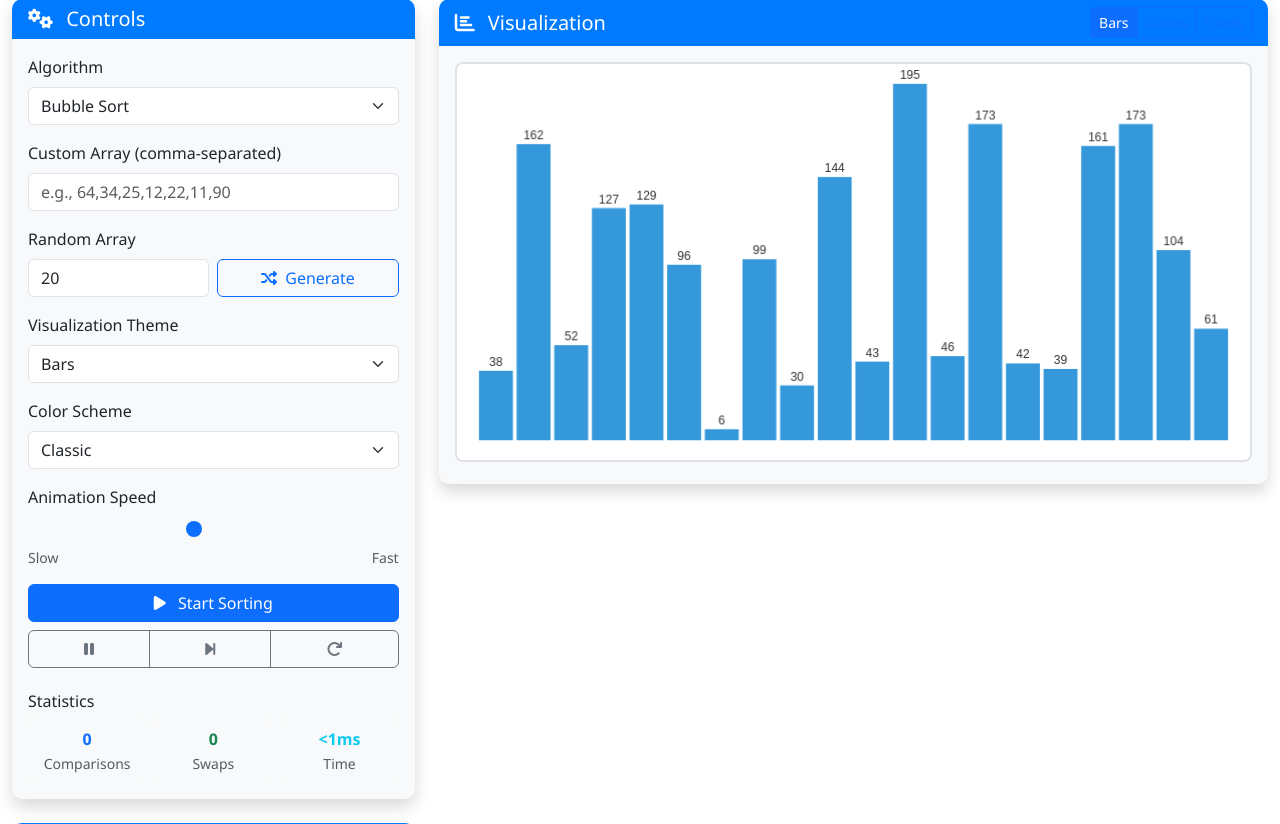
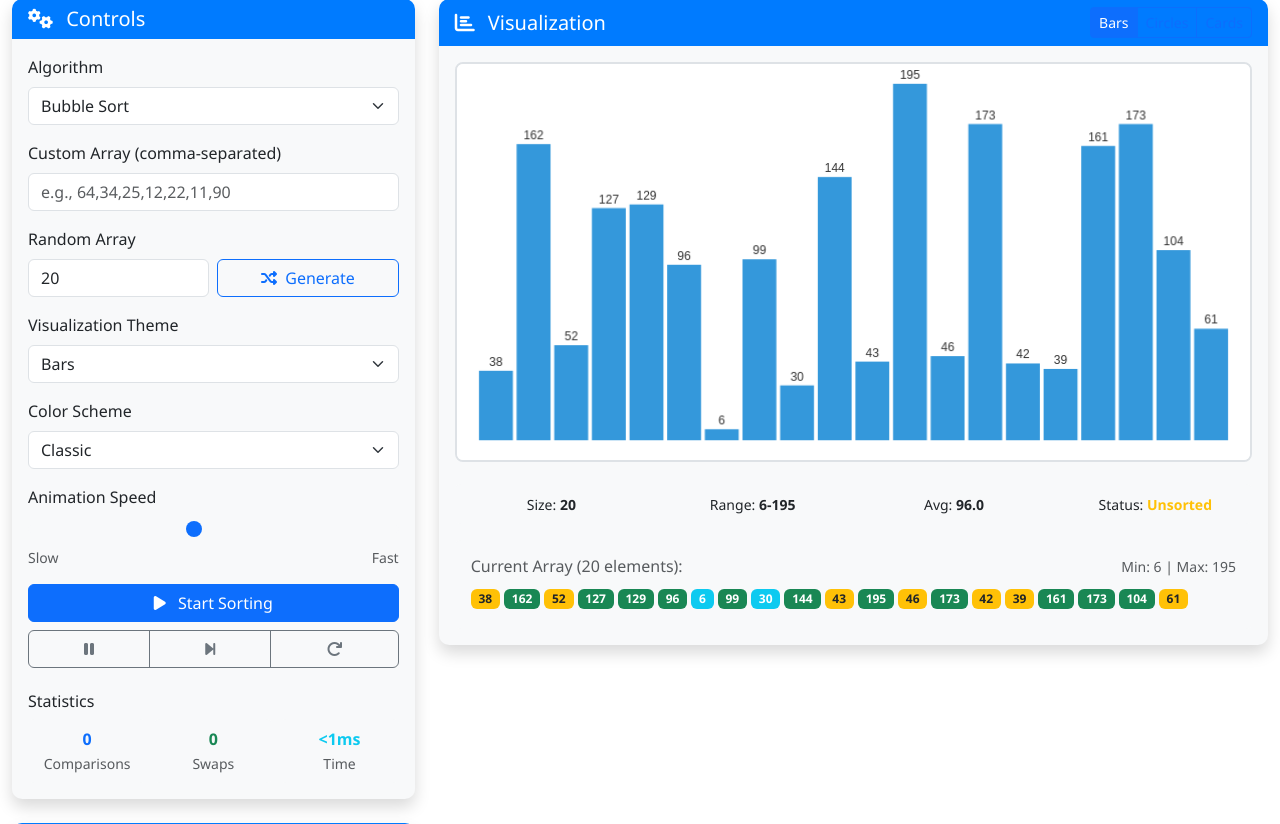
Before and after one commit to Anurag-015/-Sorting-Visualizer-Project, a Flask app: page / in a window 1280 px wide. Shown: the part 478-1302 px from the top of the page. Run offline with Flask 3, Linux system fonts and the light colour scheme; some libraries are stand-ins or nearby versions.

Commit message:
Enhance sorting visualizer with improved learn mode and functional game mode
This commit introduces array statistics and text display in the learn mode, refactors the algorithm modal to properly cache data and handle missing elements, and implements the core logic for the game mode, including array generation, race initiation, and result display. It also adds necessary scripts to the base template and updates button configurations for the game mode.

Replit-Commit-Author: Agent
Replit-Commit-Session-Id: 1ca3f490-8349-421c-948e-2ec49f1895c4
Replit-Commit-Checkpoint-Type: intermediate_checkpoint
Replit-Commit-Screenshot-Url: https://storage.googleapis.com/screenshot-production-us-central1/9812ef05-d8de-4a3a-89b6-c6d49694451d/1ca3f490-8349-421c-948e-2ec49f1895c4/p6x7F4C

```diff
--- a/static/js/algorithms.js
+++ b/static/js/algorithms.js
@@ -98,7 +98,7 @@ function displayAlgorithmInfo(data) {
             </div>
 
             <div class="text-center">
-                <button class="btn btn-outline-primary btn-sm" onclick="showAlgorithmModal('${data.name.toLowerCase().replace(' ', '')}')">
+                <button class="btn btn-outline-primary btn-sm" onclick="showCurrentAlgorithmModal()">
                     <i class="fas fa-info-circle me-1"></i>
                     View Details
                 </button>
@@ -126,6 +126,15 @@ function displayAlgorithmError(message) {
 }
 
 /**
+ * Show modal for currently selected algorithm
+ */
+async function showCurrentAlgorithmModal() {
+    const algorithmSelect = document.getElementById('algorithmSelect');
+    const algorithm = algorithmSelect ? algorithmSelect.value : 'bubble';
+    await showAlgorithmModal(algorithm);
+}
+
+/**
  * Show detailed algorithm modal
  * @param {string} algorithm - Algorithm name
  */
@@ -134,11 +143,18 @@ async function showAlgorithmModal(algorithm) {
     const modalTitle = document.getElementById('algorithmModalTitle');
     const modalContent = document.getElementById('algorithmModalContent');
 
-    if (!modal || !modalTitle || !modalContent) return;
+    if (!modal || !modalTitle || !modalContent) {
+        console.error('Modal elements not found');
+        return;
+    }
 
     try {
         // Get algorithm data
-        const data = algorithmCache[algorithm] || await loadAlgorithmData(algorithm);
+        let data = algorithmCache[algorithm];
+        if (!data) {
+            data = await loadAlgorithmData(algorithm);
+            algorithmCache[algorithm] = data;
+        }
 
         modalTitle.textContent = data.name;
         modalContent.innerHTML = generateModalContent(data);
@@ -514,6 +530,7 @@ function generateQuizQuestions(algorithm) {
 // Make functions globally available
 window.loadAlgorithmInfo = loadAlgorithmInfo;
 window.showAlgorithmModal = showAlgorithmModal;
+window.showCurrentAlgorithmModal = showCurrentAlgorithmModal;
 window.downloadCode = downloadCode;
 window.copyCode = copyCode;
 window.getAlgorithmRecommendation = getAlgorithmRecommendation;
--- /dev/null
+++ b/static/js/gamemode.js
@@ -0,0 +1,378 @@
+/**
+ * Game Mode - Racing functionality for sorting algorithms
+ * Handles algorithm races, visualization, and results display
+ */
+
+// Game mode state
+let gameState = {
+    raceArray: [],
+    selectedAlgorithms: [],
+    raceResults: {},
+    isRacing: false,
+    raceCanvases: {}
+};
+
+/**
+ * Generate random array for race mode
+ */
+function generateRaceArray() {
+    const sizeInput = document.getElementById('raceArraySize');
+    const size = sizeInput ? parseInt(sizeInput.value) || 30 : 30;
+
+    // Generate array with values between 10 and 100
+    const array = [];
+    for (let i = 0; i < size; i++) {
+        array.push(Math.floor(Math.random() * 90) + 10);
+    }
+
+    gameState.raceArray = array;
+
+    // Display the array
+    displayRaceArray(array);
+
+    showNotification(`Generated race array with ${size} elements`, 'success', 2000);
+}
+
+/**
+ * Display the race array
+ * @param {Array} array - Array to display
+ */
+function displayRaceArray(array) {
+    const raceTrack = document.getElementById('raceTrack');
+    if (!raceTrack) return;
+
+    raceTrack.innerHTML = `
+        <div class="race-array-display mb-4">
+            <h6 class="text-muted mb-2">Race Array (${array.length} elements):</h6>
+            <div class="array-values p-3 bg-light rounded">
+                ${array.map((val, idx) => `<span class="array-element badge bg-primary me-1" data-index="${idx}">${val}</span>`).join('')}
+            </div>
+        </div>
+        <div id="raceVisualization">
+            <p class="text-muted text-center">Select algorithms and click "Start Race!" to begin</p>
+        </div>
+    `;
+}
+
+/**
+ * Start the algorithm race
+ */
+async function startRace() {
+    if (gameState.isRacing) {
+        return;
+    }
+
+    // Get selected algorithms
+    const selectedAlgos = getSelectedAlgorithms();
+    if (selectedAlgos.length < 2) {
+        showNotification('Please select at least 2 algorithms to race', 'warning');
+        return;
+    }
+
+    if (gameState.raceArray.length === 0) {
+        showNotification('Please generate a race array first', 'warning');
+        return;
+    }
+
+    gameState.selectedAlgorithms = selectedAlgos;
+    gameState.isRacing = true;
+
+    // Update UI
+    updateRaceControls();
+    showNotification(`Starting race with ${selectedAlgos.length} algorithms...`, 'info', 2000);
+
+    try {
+        // Send race request to server
+        const response = await fetch('/api/race', {
+            method: 'POST',
+            headers: {
+                'Content-Type': 'application/json'
+            },
+            body: JSON.stringify({
+                algorithms: selectedAlgos,
+                array: gameState.raceArray
+            })
+        });
+
+        if (!response.ok) {
+            throw new Error(`HTTP error! status: ${response.status}`);
+        }
+
+        const raceResults = await response.json();
+
+        if (raceResults.error) {
+            throw new Error(raceResults.error);
+        }
+
+        gameState.raceResults = raceResults;
+
+        // Display race visualization
+        displayRaceVisualization(raceResults);
+
+        // Show results
+        displayRaceResults(raceResults);
+
+    } catch (error) {
+        console.error('Error starting race:', error);
+        showNotification('Error starting race: ' + error.message, 'error');
+    }
+
+    gameState.isRacing = false;
+    updateRaceControls();
+}
+
+/**
+ * Get selected algorithms from checkboxes
+ * @returns {Array} Array of selected algorithm names
+ */
+function getSelectedAlgorithms() {
+    const checkboxes = document.querySelectorAll('.algorithm-checkboxes input[type="checkbox"]:checked');
+    return Array.from(checkboxes).map(cb => cb.value);
+}
+
+/**
+ * Display race visualization
+ * @param {Object} raceResults - Results from race API
+ */
+function displayRaceVisualization(raceResults) {
+    const raceTrack = document.getElementById('raceTrack');
+    if (!raceTrack) return;
+
+    const results = raceResults.results;
+    const winner = raceResults.winner;
+
+    let visualizationHtml = `
+        <div class="race-array-display mb-4">
+            <h6 class="text-muted mb-2">Race Array (${gameState.raceArray.length} elements):</h6>
+            <div class="array-values p-3 bg-light rounded">
+                ${gameState.raceArray.map((val, idx) => `<span class="array-element badge bg-secondary me-1">${val}</span>`).join('')}
+            </div>
+        </div>
+        <div class="race-lanes">
+    `;
+
+    // Create a lane for each algorithm
+    Object.entries(results).forEach(([algorithm, result], index) => {
+        const isWinner = algorithm === winner;
+        const algorithmName = getAlgorithmDisplayName(algorithm);
+
+        visualizationHtml += `
+            <div class="race-lane ${isWinner ? 'race-winner' : ''} mb-3">
+                <div class="race-lane-header">
+                    <div class="race-algorithm-info">
+                        <h6 class="race-algorithm-name mb-1">
+                            ${isWinner ? '<i class="fas fa-trophy text-warning me-2"></i>' : ''}
+                            ${algorithmName}
+                            ${isWinner ? ' <span class="badge bg-success">WINNER!</span>' : ''}
+                        </h6>
+                        <div class="race-stats">
+                            <span class="me-3"><i class="fas fa-exchange-alt me-1"></i>Comparisons: ${formatNumber(result.comparisons)}</span>
+                            <span class="me-3"><i class="fas fa-random me-1"></i>Swaps: ${formatNumber(result.swaps)}</span>
+                            <span><i class="fas fa-stopwatch me-1"></i>Time: ${formatExecutionTime(result.execution_time)}</span>
+                        </div>
+                    </div>
+                    ${isWinner ? '<div class="race-progress">100%</div>' : ''}
+                </div>
+                <div class="race-visualization">
+                    <canvas class="race-canvas" id="raceCanvas${index}" width="800" height="60"></canvas>
+                </div>
+                <div class="sorted-array mt-2">
+                    <small class="text-muted">Final sorted array:</small>
+                    <div class="sorted-values">
+                        ${result.sorted_array.slice(0, 20).map(val => `<span class="badge bg-success me-1">${val}</span>`).join('')}
+                        ${result.sorted_array.length > 20 ? '<span class="text-muted">...</span>' : ''}
+                    </div>
+                </div>
+            </div>
+        `;
+    });
+
+    visualizationHtml += `</div>`;
+
+    raceTrack.innerHTML = visualizationHtml;
+
+    // Draw final sorted arrays on canvases
+    Object.entries(results).forEach(([algorithm, result], index) => {
+        const canvas = document.getElementById(`raceCanvas${index}`);
+        if (canvas) {
+            drawRaceResult(canvas, result.sorted_array, algorithm === winner);
+        }
+    });
+}
+
+/**
+ * Draw race result on canvas
+ * @param {HTMLCanvasElement} canvas - Canvas element
+ * @param {Array} array - Sorted array
+ * @param {boolean} isWinner - Whether this algorithm won
+ */
+function drawRaceResult(canvas, array, isWinner) {
+    const ctx = canvas.getContext('2d');
+    const width = canvas.width;
+    const height = canvas.height;
+
+    // Clear canvas
+    ctx.fillStyle = isWinner ? '#d4edda' : '#f8f9fa';
+    ctx.fillRect(0, 0, width, height);
+
+    if (array.length === 0) return;
+
+    const maxValue = Math.max(...array);
+    const barWidth = width / array.length;
+    const margin = 5;
+
+    array.forEach((value, index) => {
+        const barHeight = ((value / maxValue) * (height - 2 * margin));
+        const x = index * barWidth;
+        const y = height - margin - barHeight;
+
+        // Draw bar
+        ctx.fillStyle = isWinner ? '#28a745' : '#007bff';
+        ctx.fillRect(x + 1, y, barWidth - 2, barHeight);
+
+        // Draw outline
+        ctx.strokeStyle = '#333';
+        ctx.lineWidth = 0.5;
+        ctx.strokeRect(x + 1, y, barWidth - 2, barHeight);
+    });
+}
+
+/**
+ * Display race results panel
+ * @param {Object} raceResults - Results from race API
+ */
+function displayRaceResults(raceResults) {
+    const resultsPanel = document.getElementById('raceResults');
+    const winnerAnnouncement = document.getElementById('winnerAnnouncement');
+    const raceStatistics = document.getElementById('raceStatistics');
+
+    if (!resultsPanel || !winnerAnnouncement || !raceStatistics) return;
+
+    resultsPanel.style.display = 'block';
+
+    const winner = raceResults.winner;
+    const results = raceResults.results;
+
+    // Winner announcement
+    if (winner) {
+        const winnerName = getAlgorithmDisplayName(winner);
+        winnerAnnouncement.innerHTML = `
+            <div class="winner-card">
+                <div class="trophy-icon mb-3">
+                    <i class="fas fa-trophy fa-3x text-warning"></i>
+                </div>
+                <h4 class="text-primary mb-2">${winnerName} Wins!</h4>
+                <p class="text-muted">Fastest execution time: ${formatExecutionTime(raceResults.fastest_time)}</p>
+            </div>
+        `;
+    }
+
+    // Race statistics
+    let statsHtml = '<div class="table-responsive"><table class="table table-sm table-striped">';
+    statsHtml += `
+        <thead>
+            <tr>
+                <th>Algorithm</th>
+                <th>Time</th>
+                <th>Comparisons</th>
+                <th>Swaps</th>
+                <th>Rank</th>
+            </tr>
+        </thead>
+        <tbody>
+    `;
+
+    // Sort results by execution time
+    const sortedResults = Object.entries(results)
+        .filter(([, result]) => !result.error)
+        .sort(([, a], [, b]) => a.execution_time - b.execution_time);
+
+    sortedResults.forEach(([algorithm, result], index) => {
+        const rank = index + 1;
+        const medal = rank === 1 ? '🥇' : rank === 2 ? '🥈' : rank === 3 ? '🥉' : rank;
+
+        statsHtml += `
+            <tr class="${rank === 1 ? 'table-success' : ''}">
+                <td><strong>${getAlgorithmDisplayName(algorithm)}</strong></td>
+                <td>${formatExecutionTime(result.execution_time)}</td>
+                <td>${formatNumber(result.comparisons)}</td>
+                <td>${formatNumber(result.swaps)}</td>
+                <td>${medal}</td>
+            </tr>
+        `;
+    });
+
+    statsHtml += '</tbody></table></div>';
+    raceStatistics.innerHTML = statsHtml;
+}
+
+/**
+ * Update race control buttons
+ */
+function updateRaceControls() {
+    const startRaceBtn = document.querySelector('button[onclick="startRace()"]');
+    if (startRaceBtn) {
+        if (gameState.isRacing) {
+            startRaceBtn.disabled = true;
+            startRaceBtn.innerHTML = '<i class="fas fa-spinner fa-spin me-2"></i>Racing...';
+        } else {
+            startRaceBtn.disabled = false;
+            startRaceBtn.innerHTML = '<i class="fas fa-flag-checkered me-2"></i>Start Race!';
+        }
+    }
+}
+
+/**
+ * Get algorithm display name
+ * @param {string} algorithm - Algorithm key
+ * @returns {string} Display name
+ */
+function getAlgorithmDisplayName(algorithm) {
+    const names = {
+        'bubble': 'Bubble Sort',
+        'insertion': 'Insertion Sort',
+        'selection': 'Selection Sort',
+        'merge': 'Merge Sort',
+        'quick': 'Quick Sort',
+        'heap': 'Heap Sort'
+    };
+    return names[algorithm] || algorithm;
+}
+
+/**
+ * Reset race
+ */
+function resetRace() {
+    gameState.raceArray = [];
+    gameState.selectedAlgorithms = [];
+    gameState.raceResults = {};
+    gameState.isRacing = false;
+
+    // Hide results panel
+    const resultsPanel = document.getElementById('raceResults');
+    if (resultsPanel) {
+        resultsPanel.style.display = 'none';
+    }
+
+    // Clear race track
+    const raceTrack = document.getElementById('raceTrack');
+    if (raceTrack) {
+        raceTrack.innerHTML = '<p class="text-muted text-center">Generate a race array to begin</p>';
+    }
+
+    updateRaceControls();
+    showNotification('Race reset', 'info', 1500);
+}
+
+// Make functions globally available
+window.generateRaceArray = generateRaceArray;
+window.startRace = startRace;
+window.resetRace = resetRace;
+
+// Initialize when document is ready
+document.addEventListener('DOMContentLoaded', function() {
+    // Generate initial race array
+    setTimeout(() => {
+        generateRaceArray();
+    }, 1000);
+});
--- a/static/js/visualizer.js
+++ b/static/js/visualizer.js
@@ -110,6 +110,51 @@ function setVisualizationArray(array) {
 
     // Update array display in UI
     updateArrayDisplay();
+
+    // Show array statistics
+    displayArrayStatistics(array);
+}
+
+/**
+ * Display array statistics
+ * @param {Array} array - Array to analyze
+ */
+function displayArrayStatistics(array) {
+    if (array.length === 0) return;
+
+    const stats = {
+        size: array.length,
+        min: Math.min(...array),
+        max: Math.max(...array),
+        avg: (array.reduce((sum, val) => sum + val, 0) / array.length).toFixed(1),
+        sorted: isSorted(array),
+        duplicates: array.length - new Set(array).size
+    };
+
+    // Update any existing stats display
+    const statsContainer = document.querySelector('.array-statistics');
+    if (statsContainer) {
+        statsContainer.innerHTML = `
+            <div class="row text-center">
+                <div class="col"><small>Size: <strong>${stats.size}</strong></small></div>
+                <div class="col"><small>Range: <strong>${stats.min}-${stats.max}</strong></small></div>
+                <div class="col"><small>Avg: <strong>${stats.avg}</strong></small></div>
+                <div class="col"><small>Status: <strong class="${stats.sorted ? 'text-success' : 'text-warning'}">${stats.sorted ? 'Sorted' : 'Unsorted'}</strong></small></div>
+            </div>
+        `;
+    }
+}
+
+/**
+ * Check if array is sorted
+ * @param {Array} array - Array to check
+ * @returns {boolean} True if sorted
+ */
+function isSorted(array) {
+    for (let i = 1; i < array.length; i++) {
+        if (array[i] < array[i - 1]) return false;
+    }
+    return true;
 }
 
 /**
@@ -584,9 +629,50 @@ function celebrateCompletion() {
  * Update array display in UI
  */
 function updateArrayDisplay() {
-    // This could show the current array state in a text format
-    // For now, we'll just ensure the visualization is up to date
+    // Show current array state in text format
+    displayCurrentArray();
     drawVisualization();
+}
+
+/**
+ * Display current array in text format
+ */
+function displayCurrentArray() {
+    const canvas = document.getElementById('visualizationCanvas');
+    if (!canvas) return;
+
+    const container = canvas.parentElement;
+    let arrayDisplay = container.querySelector('.array-display');
+
+    if (!arrayDisplay) {
+        arrayDisplay = document.createElement('div');
+        arrayDisplay.className = 'array-display mt-3 p-3 bg-light rounded';
+        container.appendChild(arrayDisplay);
+    }
+
+    const array = visualizerState.currentArray;
+    if (array.length === 0) {
+        arrayDisplay.innerHTML = '<p class="text-muted mb-0">No array loaded</p>';
+        return;
+    }
+
+    arrayDisplay.innerHTML = `
+        <div class="d-flex justify-content-between align-items-center mb-2">
+            <h6 class="mb-0 text-muted">Current Array (${array.length} elements):</h6>
+            <small class="text-muted">Min: ${Math.min(...array)} | Max: ${Math.max(...array)}</small>
+        </div>
+        <div class="array-values">
+            ${array.map((val, idx) => {
+                let className = 'array-element badge me-1 mb-1';
+                // Color code based on value range
+                if (val <= 33) className += ' bg-info';
+                else if (val <= 66) className += ' bg-warning text-dark';
+                else className += ' bg-success';
+
+                return `<span class="${className}" data-index="${idx}" title="Index ${idx}: ${val}">${val}</span>`;
+            }).join('')}
+        </div>
+    `;
 }
 
 /**
--- a/templates/base.html
+++ b/templates/base.html
@@ -91,6 +91,7 @@
     <script src="{{ url_for('static', filename='js/visualizer.js') }}"></script>
     <script src="{{ url_for('static', filename='js/algorithms.js') }}"></script>
     <script src="{{ url_for('static', filename='js/themes.js') }}"></script>
+    <script src="{{ url_for('static', filename='js/gamemode.js') }}"></script>
 
     {% block extra_scripts %}{% endblock %}
 </body>
--- a/templates/index.html
+++ b/templates/index.html
@@ -197,6 +197,17 @@
                         </div>
                         <div class="card-body">
                             <canvas id="visualizationCanvas" class="w-100"></canvas>
+
+                            <!-- Array Statistics -->
+                            <div class="array-statistics mt-3 p-2 bg-light rounded">
+                                <div class="row text-center">
+                                    <div class="col"><small>Size: <strong>-</strong></small></div>
+                                    <div class="col"><small>Range: <strong>-</strong></small></div>
+                                    <div class="col"><small>Avg: <strong>-</strong></small></div>
+                                    <div class="col"><small>Status: <strong>-</strong></small></div>
+                                </div>
+                            </div>
+
                             <div id="stepDescription" class="mt-3 p-3 bg-light rounded d-none">
                                 <h6 class="mb-1">Current Step:</h6>
                                 <p class="mb-0" id="stepText">Ready to start sorting...</p>
@@ -267,11 +278,15 @@
                                 </div>
                             </div>
 
-                            <!-- Start Race Button -->
-                            <div class="d-grid">
+                            <!-- Control Buttons -->
+                            <div class="d-grid gap-2">
                                 <button class="btn btn-success btn-lg" onclick="startRace()">
                                     <i class="fas fa-flag-checkered me-2"></i>
                                     Start Race!
+                                </button>
+                                <button class="btn btn-outline-secondary" onclick="resetRace()">
+                                    <i class="fas fa-redo me-1"></i>
+                                    Reset Race
                                 </button>
                             </div>
                         </div>
```
